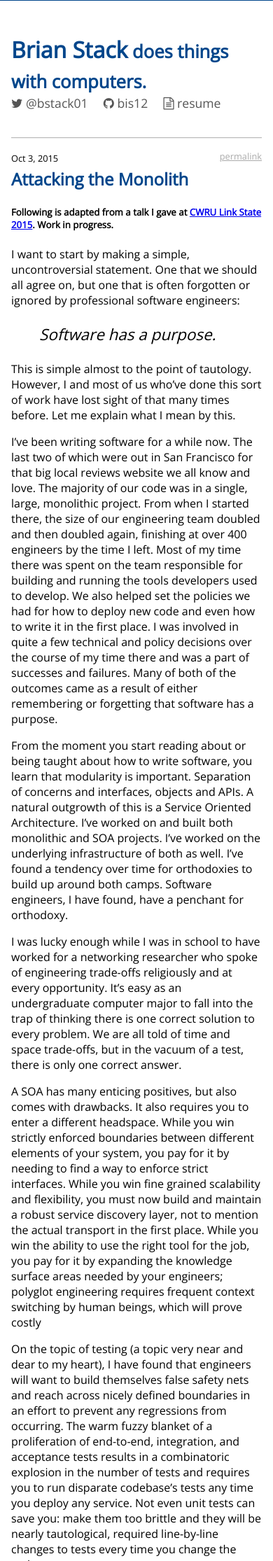
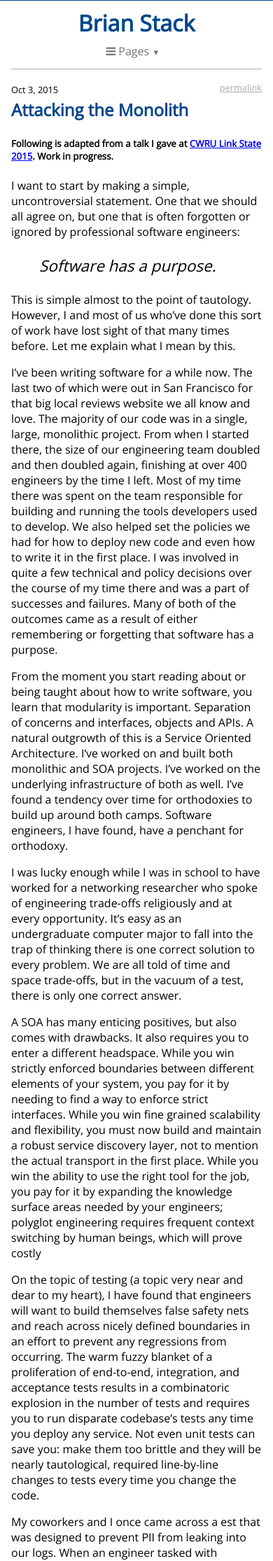
Before and after one commit to bis12/bis12.github.io, a Jekyll site: the page built from index.html, in a window 390 px wide. Shown: the top 2230 px of the page at 70% size. Built offline with Jekyll 4.4.1, drawn with Linux system fonts in a browser that asks for light colours; comment, search, counter and statistics services are not loaded.

Commit message:
Jekyll it up a bit

```diff
--- a/_includes/header.html
+++ b/_includes/header.html
@@ -1,14 +1,25 @@
 <div class="pure-g">
-    <div class="pure-u-md-1-5 pure-u-1">
+    <div class="pure-u-lg-1-5 pure-u-1 pure-hidden-xs">
     </div>
-    <div class="pure-u-md-3-5 pure-u-1 l-box">
+    <div class="pure-u-lg-3-5 pure-u-1 l-box">
         <div class="title">
-            <h1>Brian Stack<small> does things with computers.</small></h1>
-            <div id="contact" class="contact">
-                <a href="https://twitter.com/bstack01"><i class="fa fa-twitter"></i> @bstack01</a>
-                <a href="https://github.com/bis12"><i class="fa fa-github"></i> bis12</a>
-                <a href="brian_stack.pdf"><i class="fa fa-file-text-o"></i> resume</a>
-            </div>
+            <h1>Brian Stack<small class="pure-hidden-xs"> does things with computers.</small></h1>
+
+        <div class="pure-menu pure-menu-horizontal">
+            <ul class="pure-menu-list">
+                <li class="pure-menu-item pure-menu-has-children pure-menu-allow-hover">
+                    <a href="#" class="pure-menu-link"><i class="fa fa-bars"></i> Pages</a>
+                    <ul class="pure-menu-children">
+                        <li class="pure-menu-item"><a href="/" class="pure-menu-link">Home</a></li>
+                        {% for post in site.posts %}
+                            <li class="pure-menu-item"><a href="{{ post.url }}" class="pure-menu-link">{{ post.title }}</a></li>
+                        {% endfor %}
+                    </ul>
+                </li>
+                <li class="pure-menu-item"><a class="pure-menu-link pure-hidden-xs" href="https://twitter.com/bstack01"><i class="fa fa-twitter"></i> @bstack01</a></li>
+                <li class="pure-menu-item"><a class="pure-menu-link pure-hidden-xs" href="https://github.com/bis12"><i class="fa fa-github"></i> bis12</a></li>
+                <li class="pure-menu-item"><a class="pure-menu-link pure-hidden-xs" href="/brian_stack.pdf"><i class="fa fa-file-text-o"></i> resume</a></li>
+            </ul>
         </div>
     </div>
 </div>
--- /dev/null
+++ b/_includes/postbody.html
@@ -0,0 +1,14 @@
+<div class="pure-g">
+    <div class="pure-u-lg-1-5 pure-u-1 pure-hidden-xs">
+    </div>
+    <div class="postbody pure-u-lg-3-5 pure-u-1 l-box">
+        <div class="divide">
+        </div>
+        <small>
+            {{ include.post.date | date: "%b %-d, %Y" }}
+            <a class="perma" href="{{ include.post.url }}">permalink</a>
+        </small>
+        <h2>{{ include.post.title }}</h2>
+        {{ include.content }}
+    </div>
+</div>
--- a/_layouts/default.html
+++ b/_layouts/default.html
@@ -5,10 +5,6 @@
     </head>
     <body>
         {% include header.html %}
-        <div class="page-content">
-            <div class="wrapper">
-                {{ content }}
-            </div>
-        </div>
+        {{ content }}
     </body>
 </html>
--- a/css/local.css
+++ b/css/local.css
@@ -2,7 +2,6 @@
 
 body {
     border-top: 1px solid #00468B;
-    padding-top: 2em;
 }
 
 .contact {
@@ -44,6 +43,7 @@ h1 {
     color: #00468B;
     margin-bottom: 0;
     margin-top: 0;
+    padding-top: 1em;
 }
 
 h2 {
@@ -66,12 +66,16 @@ h3 > small {
     color: #AAA;
 }
 
-li {
+.postbody li {
     list-style-type: none;
 }
 
-li::before {
+.postbody li::before {
     content: "| ";
+}
+
+.pure-menu-children {
+    border: 1px solid #AAA;
 }
 
 blockquote {
@@ -92,3 +96,64 @@ html, button, input, select, textarea, .pure-g [class*="pure-u"] {
 .l-box {
     padding: 1em;
 }
+
+@media screen and (max-width:767px) {
+    .title h1 {
+        text-align: center;
+        padding-top: 0.2em;
+    }
+
+    .title .pure-menu {
+        text-align: center;
+    }
+
+    .title .pure-menu li {
+        text-align: left;
+    }
+
+    .l-box {
+        padding-top: 0.2em;
+        padding-bottom: 0.2em;
+    }
+}
+
+/* pure-hidden-xs */
+@media screen and (max-width:567px) {
+    .pure-visible-sm{display:none}
+    .pure-visible-md{display:none}
+    .pure-visible-lg{display:none}
+    .pure-visible-xl{display:none}
+    .pure-hidden-xs{display:none}
+}
+/* pure-hidden-sm */
+@media screen and (min-width:568px) and (max-width:767px) {
+    .pure-visible-xs{display:none}
+    .pure-visible-md{display:none}
+    .pure-visible-lg{display:none}
+    .pure-visible-xl{display:none}
+    .pure-hidden-sm{display:none}
+}
+/* pure-hidden-md */
+@media screen and (min-width:768px) and (max-width:1023px) {
+    .pure-visible-xs{display:none}
+    .pure-visible-sm{display:none}
+    .pure-visible-lg{display:none}
+    .pure-visible-xl{display:none}
+    .pure-hidden-md{display:none}
+}
+/* pure-hidden-lg */
+@media screen and (min-width:1024px) and (max-width:1279px) {
+    .pure-visible-xs{display:none}
+    .pure-visible-sm{display:none}
+    .pure-visible-md{display:none}
+    .pure-visible-xl{display:none}
+    .pure-hidden-lg{display:none}
+}
+/* pure-hidden-xl */
+@media screen and (min-width:1280px) {
+    .pure-visible-xs{display:none}
+    .pure-visible-sm{display:none}
+    .pure-visible-md{display:none}
+    .pure-visible-lg{display:none}
+    .pure-hidden-xl{display:none}
+}
--- a/index.html
+++ b/index.html
@@ -1,20 +1,6 @@
 ---
 layout: default
 ---
-
 {% for post in site.posts %}
-    <div class="pure-g">
-        <div class="pure-u-md-1-5 pure-u-1">
-        </div>
-        <div class="pure-u-md-3-5 pure-u-1 l-box">
-            <div class="divide">
-            </div>
-            <small>
-                {{ post.date | date: "%b %-d, %Y" }}
-                <a class="perma" href="{{ post.url }}">permalink</a>
-            </small>
-            <h2>{{ post.title }}</h2>
-            {{ post.content }}
-        </div>
-    </div>
+{%include postbody.html post=post content=post.content %}
 {% endfor %}
```
Also changed, not shown: _layouts/post.html (+1 -11 lines).
